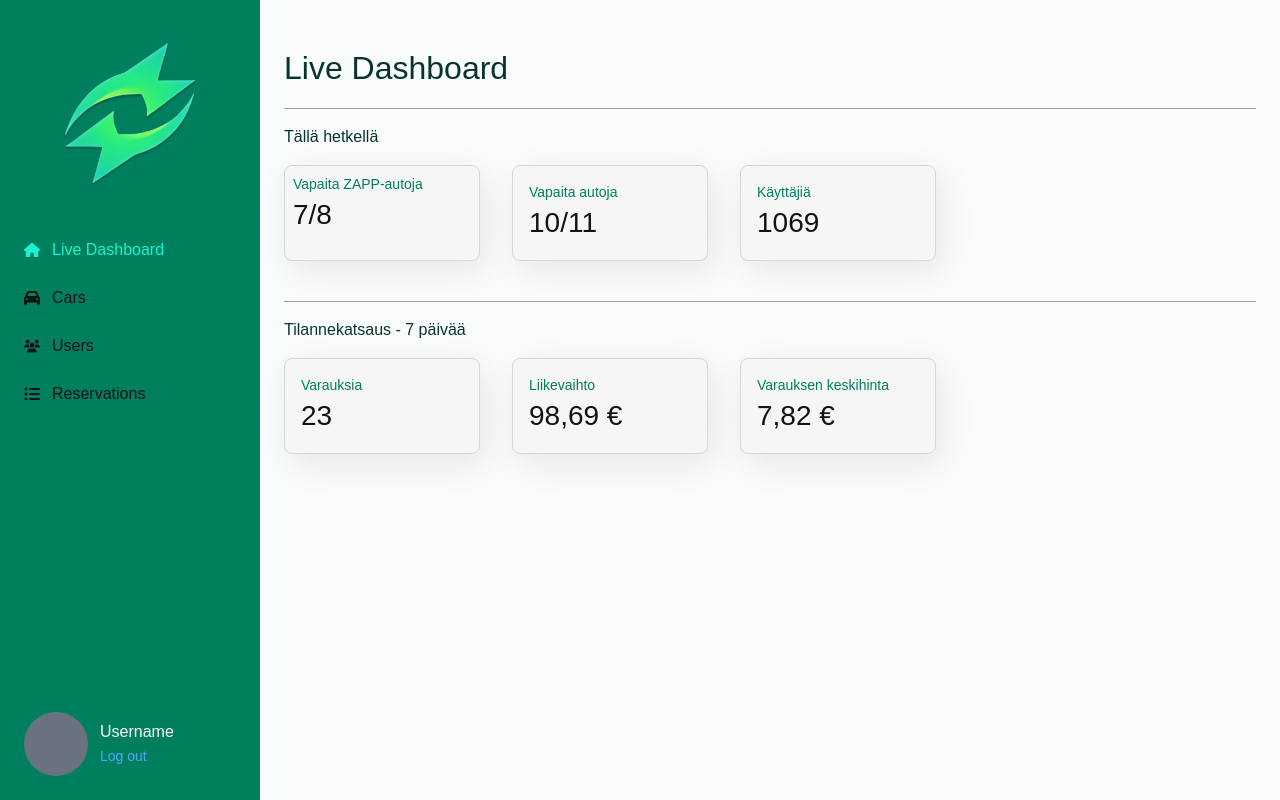
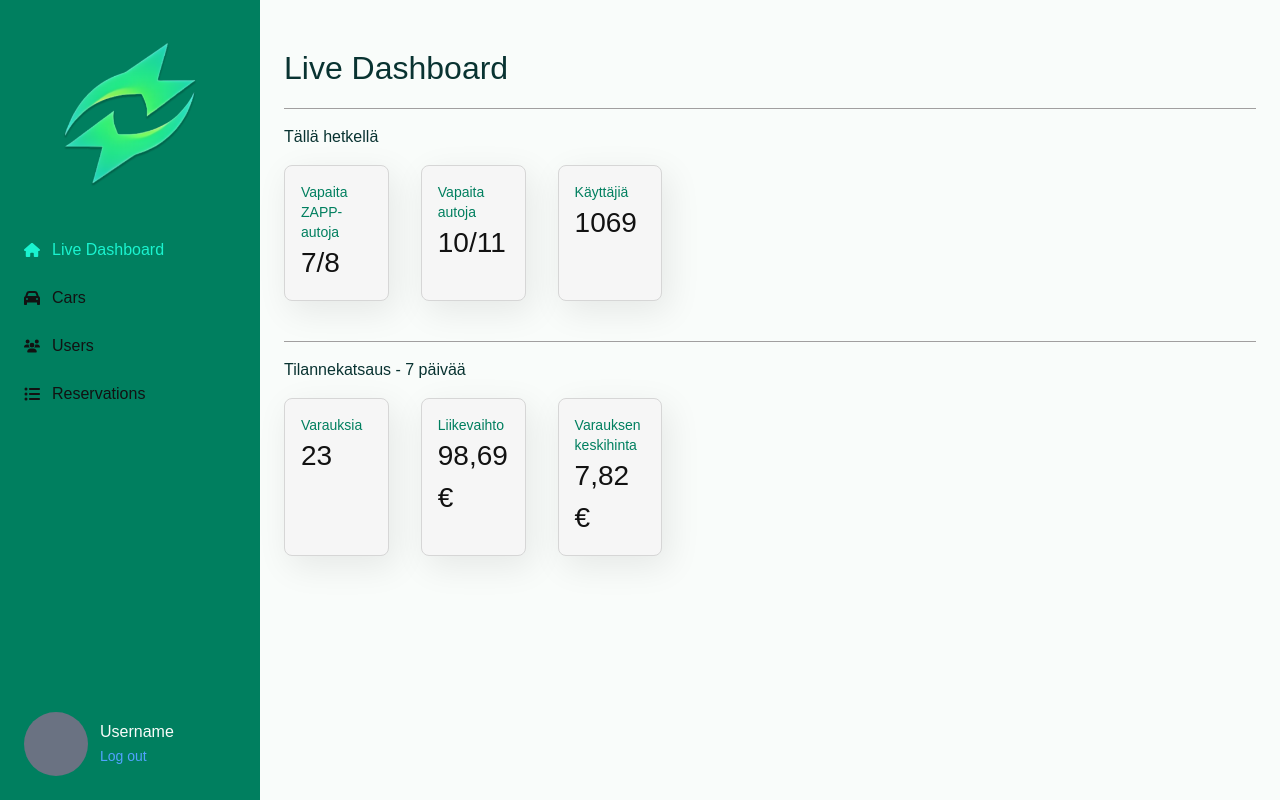
Before and after one commit to S1pi/Zapp-Next, a Next.js app: page /dashboard/live-dashboard in a window 1280 px wide. Built offline with nearby package versions, Linux system fonts and the light colour scheme.

Commit message:
Small fixes

```diff
--- a/src/app/dashboard/cars/page.tsx
+++ b/src/app/dashboard/cars/page.tsx
@@ -74,7 +74,7 @@ export default function Cars() {
       </div>
 
       {/* Cars Table */}
-      <div className="overflow-x-auto border-t border-seabed-green">
+      <div className="overflow-x-auto border-t border-seperator-line">
         <table className="w-full text-left">
           <tbody>
             {cars.map((car, index) => (
--- a/src/app/dashboard/live-dashboard/page.tsx
+++ b/src/app/dashboard/live-dashboard/page.tsx
@@ -1,3 +1,4 @@
+import DataCard from "@/components/DataCard";
 import React from "react";
 
 export default function LiveDashboard() {
@@ -7,36 +8,18 @@ export default function LiveDashboard() {
       <h2 className="text-base text-seabed-green mt-4 py-4 border-t border-seperator-line">
         Tällä hetkellä
       </h2>
-      <div className="grid grid-cols-3 gap-8 mb-6 m-auto mr-4 sm:mr-8 md:mr-12 lg:mr-20 xl:mr-80">
-        <div className="bg-card-background p-2 rounded-lg shadow-dataCard border-1 border-card-stroke">
-          <p className="text-sm text-secondary">Vapaita ZAPP-autoja</p>
-          <p className="text-h3 text-black-zapp">7/8</p>
-        </div>
-        <div className="bg-card-background p-4 rounded-lg shadow-dataCard border-1 border-card-stroke">
-          <p className="text-sm text-secondary">Vapaita autoja</p>
-          <p className="text-h3 text-black-zapp">10/11</p>
-        </div>
-        <div className="bg-card-background p-4 rounded-lg shadow-dataCard border-1 border-card-stroke">
-          <p className="text-sm text-secondary">Käyttäjiä</p>
-          <p className="text-h3 text-black-zapp">1069</p>
-        </div>
+      <div className="grid grid-cols-5 gap-8 mb-6 m-auto mr-4 sm:mr-8 md:mr-12 lg:mr-20 xl:mr-80">
+        <DataCard title="Vapaita ZAPP-autoja" value="7/8" />
+        <DataCard title="Vapaita autoja" value="10/11" />
+        <DataCard title="Käyttäjiä" value="1069" />
       </div>
       <h2 className="text-base text-seabed-green mt-10 py-4 border-t border-seperator-line">
         Tilannekatsaus - 7 päivää
       </h2>
-      <div className="grid grid-cols-3 gap-8 mb-6 m-auto mr-4 sm:mr-8 md:mr-12 lg:mr-20 xl:mr-80">
-        <div className="bg-card-background p-4 rounded-lg shadow-dataCard border-1 border-card-stroke">
-          <p className="text-sm text-secondary">Varauksia</p>
-          <p className="text-h3 text-black-zapp">23</p>
-        </div>
-        <div className="bg-card-background p-4 rounded-lg shadow-dataCard border-1 border-card-stroke">
-          <p className="text-sm text-secondary">Liikevaihto</p>
-          <p className="text-h3  text-black-zapp">98,69 €</p>
-        </div>
-        <div className="bg-card-background p-4 rounded-lg shadow-dataCard border-1 border-card-stroke">
-          <p className="text-sm text-secondary">Varauksen keskihinta</p>
-          <p className="text-h3 text-black-zapp">7,82 €</p>
-        </div>
+      <div className="grid grid-cols-5 gap-8 mb-6 m-auto mr-4 sm:mr-8 md:mr-12 lg:mr-20 xl:mr-80">
+        <DataCard title="Varauksia" value="23" />
+        <DataCard title="Liikevaihto" value="98,69 €" />
+        <DataCard title="Varauksen keskihinta" value="7,82 €" />
       </div>
     </div>
   );
--- a/src/app/dashboard/reservations/page.tsx
+++ b/src/app/dashboard/reservations/page.tsx
@@ -66,11 +66,11 @@ export default function Reservations() {
       </div>
 
       {/* Reservations Table */}
-      <div className="overflow-x-auto border-t border-seperator-line">
+      <div className="overflow-x-auto border-t border-seperator-line pt-10">
         <table className="w-full text-left">
           <tbody>
             {reservations.map((reservation, index) => (
-              <tr key={index} className="border-b border-gray-200">
+              <tr key={index} className="border-b border-secondary">
                 <td className="py-4 px-2">
                   <span className="px-3 py-1 bg-aqua-gem text-black-zapp rounded-lg text-sm">
                     {reservation.startTime}
--- a/src/app/dashboard/users/page.tsx
+++ b/src/app/dashboard/users/page.tsx
@@ -79,11 +79,11 @@ export default function Users() {
       </div>
 
       {/* Users Table */}
-      <div className="overflow-x-auto border-t border-seabed-green">
+      <div className="overflow-x-auto border-t border-seperator-line">
         <table className="w-full text-left">
           <tbody>
             {users.map((user, index) => (
-              <tr key={index} className="border-b border-gray-200">
+              <tr key={index} className="border-b border-secondary">
                 <td className="py-4 px-2 text-black-zapp">{user.name}</td>
                 <td className="py-4 px-2 text-black-zapp">{user.phone}</td>
                 <td className="py-4 px-2 text-black-zapp">{user.email}</td>
--- /dev/null
+++ b/src/components/DataCard.tsx
@@ -0,0 +1,15 @@
+type DataCardProps = {
+  title: string;
+  value: string;
+};
+
+const DataCard = ({ title, value }: DataCardProps) => {
+  return (
+    <div className="bg-card-background max-w-54 p-4 rounded-lg shadow-dataCard border-1 border-card-stroke">
+      <p className="text-sm text-secondary">{title}</p>
+      <p className="text-h3 text-black-zapp">{value}</p>
+    </div>
+  );
+};
+
+export default DataCard;
```
